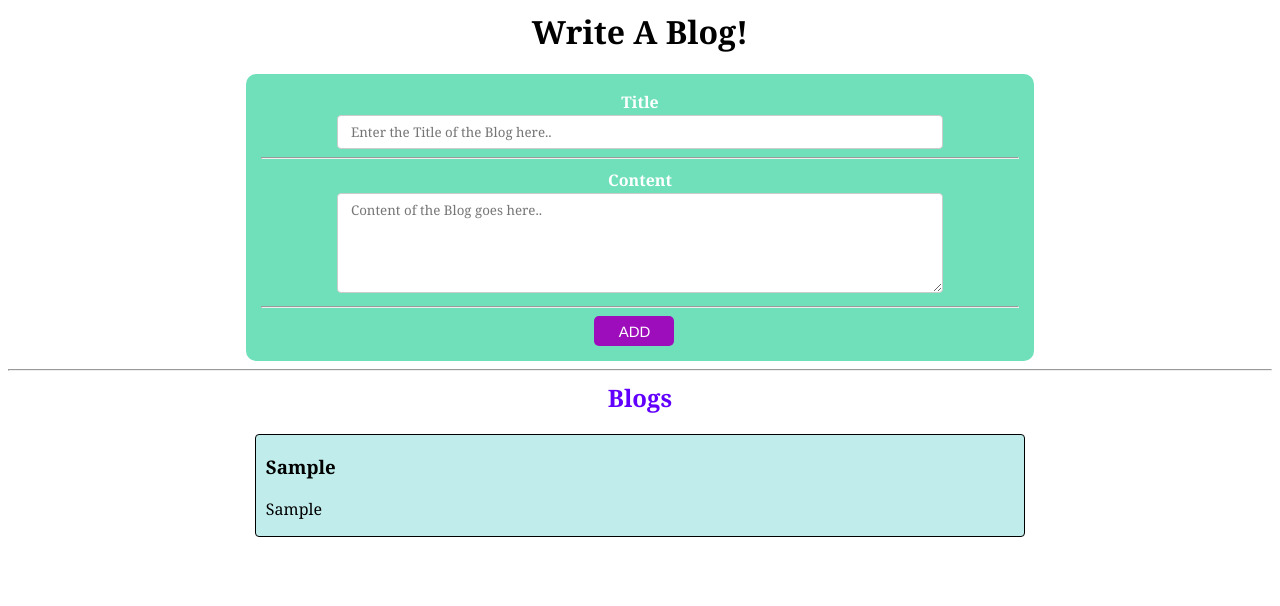
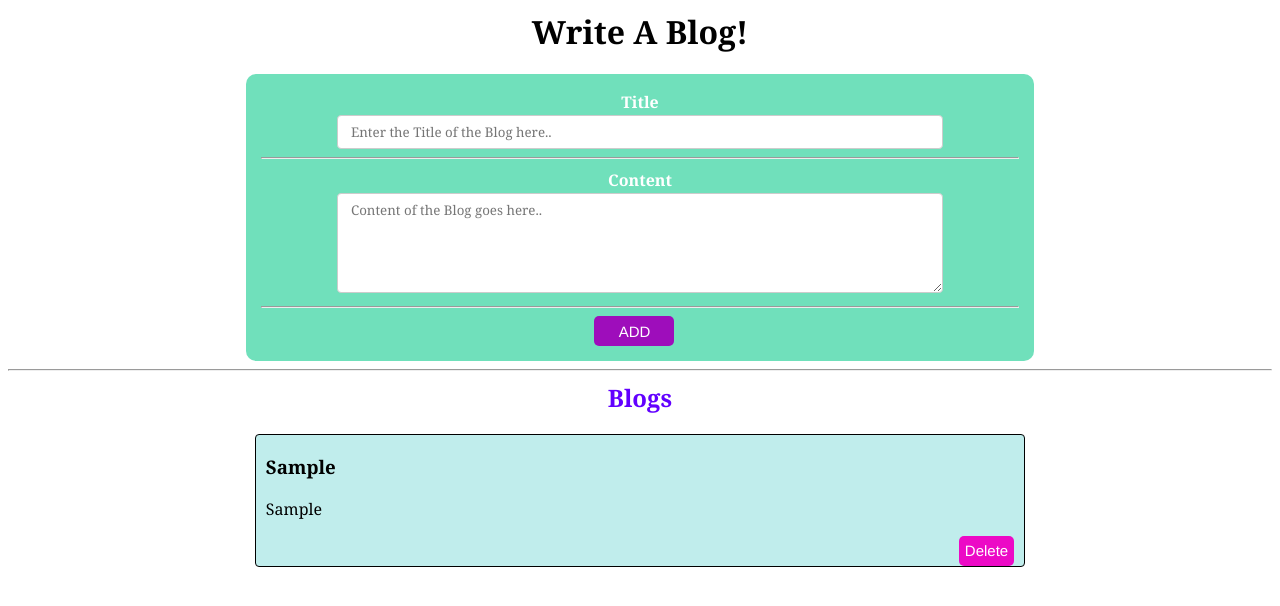
Before and after one commit to sdmohapatra7/Blog-App, a React (Create React App) app: page / in a window 1280 px wide. Both pictures are taken after typing "Sample", "Sample" into the empty fields and a click on the button "ADD". Shown: the top 606 px of the page. Built offline with nearby package versions, Linux system fonts and the light colour scheme.

Commit message:
deleted function of blog

```diff
--- a/src/components/Blog.js
+++ b/src/components/Blog.js
@@ -14,6 +14,10 @@ export default function Blog() {
         // setTitle('');
         // setContent('');
         setFormData({title:'',content:''});
+    }
+    const handleDelete = (index)=>{
+        let restBlog = blogs.filter((blog,i)=>i!==index);
+        setBlogs(restBlog);
     }
 
     return (
@@ -38,6 +42,9 @@ export default function Blog() {
             <div className='blog' key={index}>
                 <h3>{blog.title}</h3>
                 <p>{blog.content}</p>
+                <div className='blog-btn'>
+                    <button className='btn remove' onClick={()=>handleDelete(index)}>Delete</button>
+                </div>
             </div>
         ))}
         </>
--- a/src/index.css
+++ b/src/index.css
@@ -83,14 +83,15 @@ h1{
   font-size: 15px;
   font-family:'Franklin Gothic Medium', 'Arial Narrow', Arial, sans-serif;
   margin-left: 44%;
+  cursor: pointer;
 }
 
 .btn:hover{
-  background-color: chocolate;
+  background-color: rgb(3, 123, 128);
 }
 
 .remove{
-  background-color: rgb(230, 83, 83);
+  background-color: rgb(236, 10, 198);
   width:fit-content
 }
 
```
